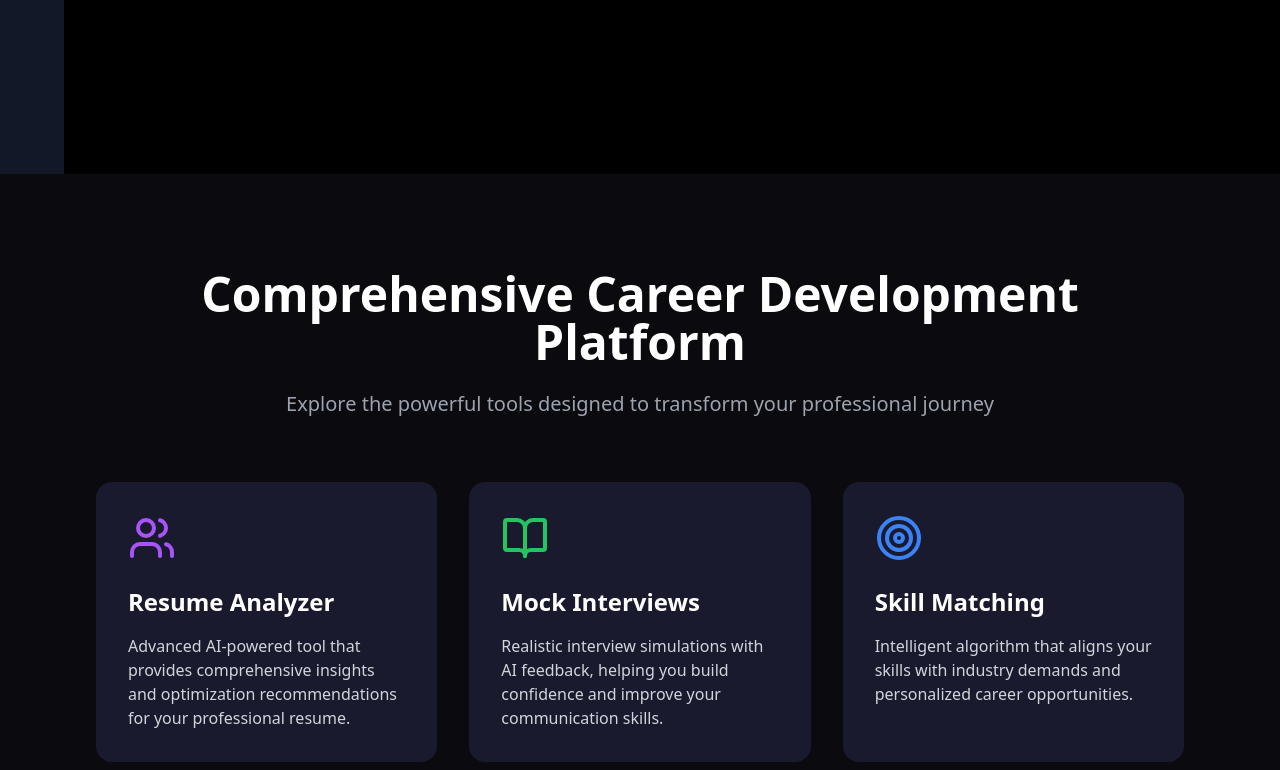
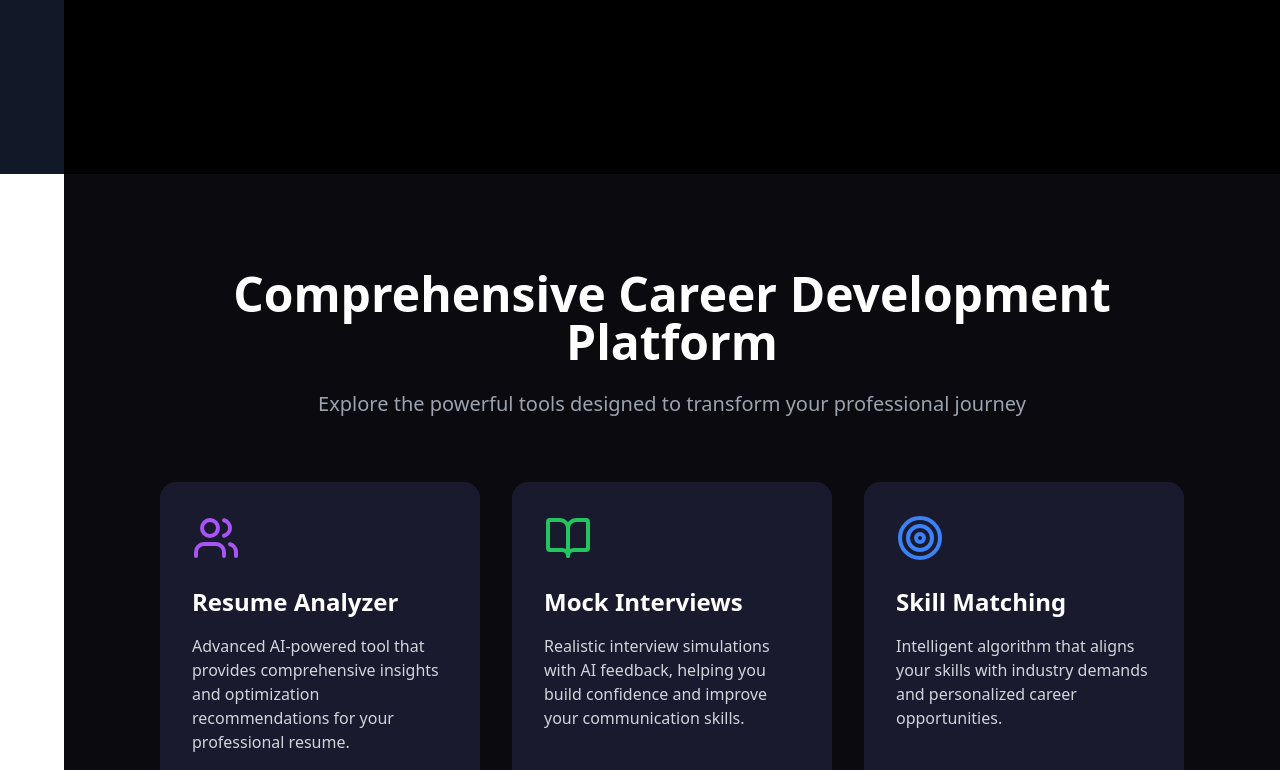
Before and after one commit to Tanmay-Mirgal/AspireLink, a React (Vite) app in the folder frontend/: page / in a window 1280 px wide. Shown: the part 626-1396 px from the top of the page. Built offline with nearby package versions, Linux system fonts and the light colour scheme.

Commit message:
kuch toh kiya abhi

```diff
--- a/frontend/src/App.jsx
+++ b/frontend/src/App.jsx
@@ -5,15 +5,22 @@ import Home from './pages/Home/Home';
 import Signup from "./pages/Signup/Signup";
 import Login from './pages/Login/Login';
 import Role from './pages/Role/Role';
+import StudentProfile from './pages/User/StudentProfilePage';
+import MentorProfile from './pages/Mentor/MentorProfile';
+import MinimalistSidebar from './components/sidebar/MinimalistSidebar';
 
 function App() {
   return (
     <>
+    <MinimalistSidebar/>
       <Routes>
         <Route path="/" element={<Home />} />
         <Route path="/signup" element={<Signup />} />
         <Route path="/login" element={<Login />} />
         <Route path="/role" element={<Role />} />
+        <Route path="/studentprofile" element={<StudentProfile />} />
+        <Route path="/mentorprofile" element={<MentorProfile />} />
+
       </Routes>
       <Toaster />
     </>
--- a/frontend/src/pages/Home/Home.jsx
+++ b/frontend/src/pages/Home/Home.jsx
@@ -8,8 +8,8 @@ function Home() {
         <>
 
         <div className="flex">
-            <MinimalistSidebar/>
-            <main className="flex-grow">
+
+            <main className="flex-grow ml-16">
                 <LandingPage />
             </main>
         </div>
```
Also changed, not shown: 1 other file (tests, documents, lock files or other folders).
